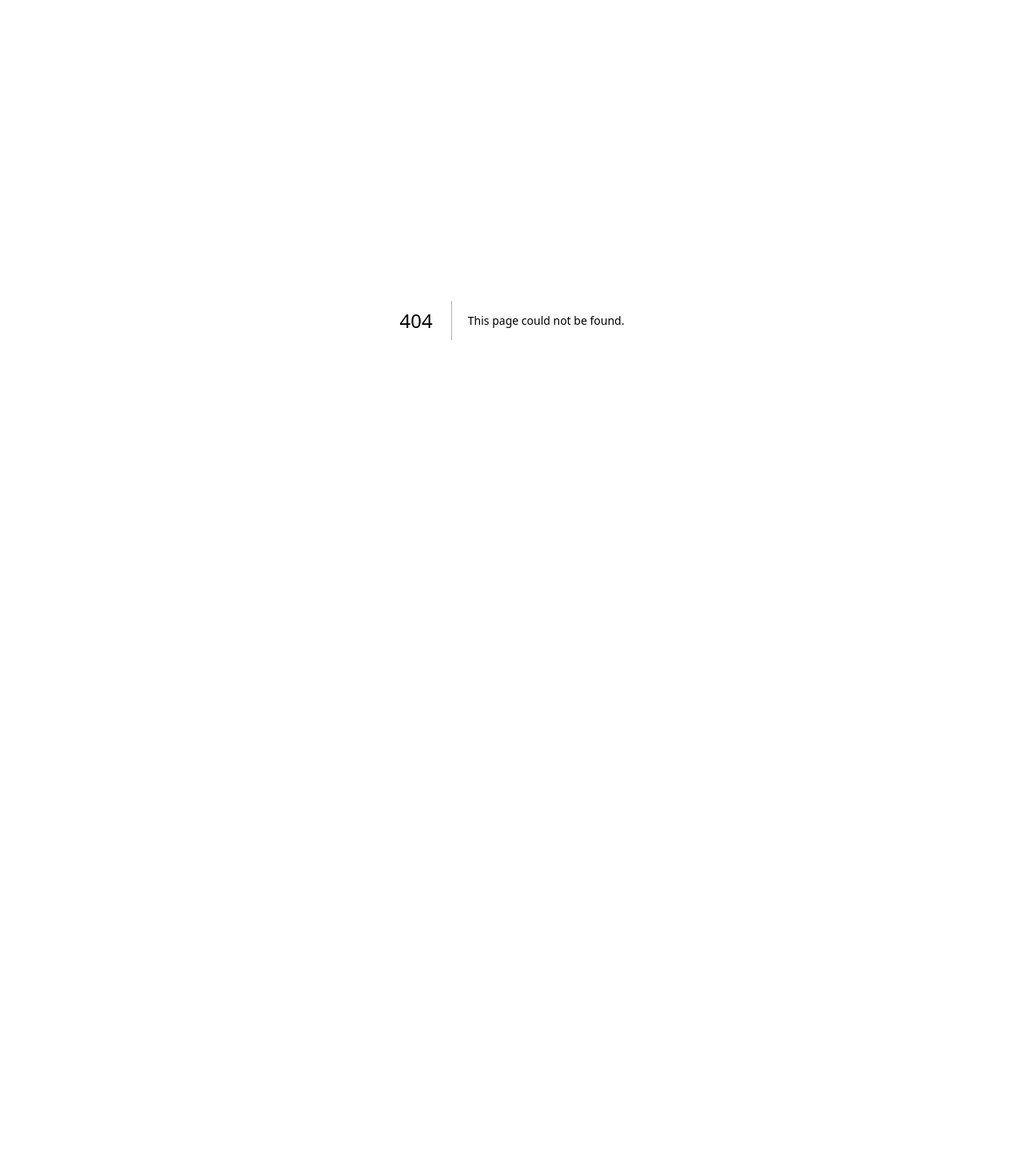
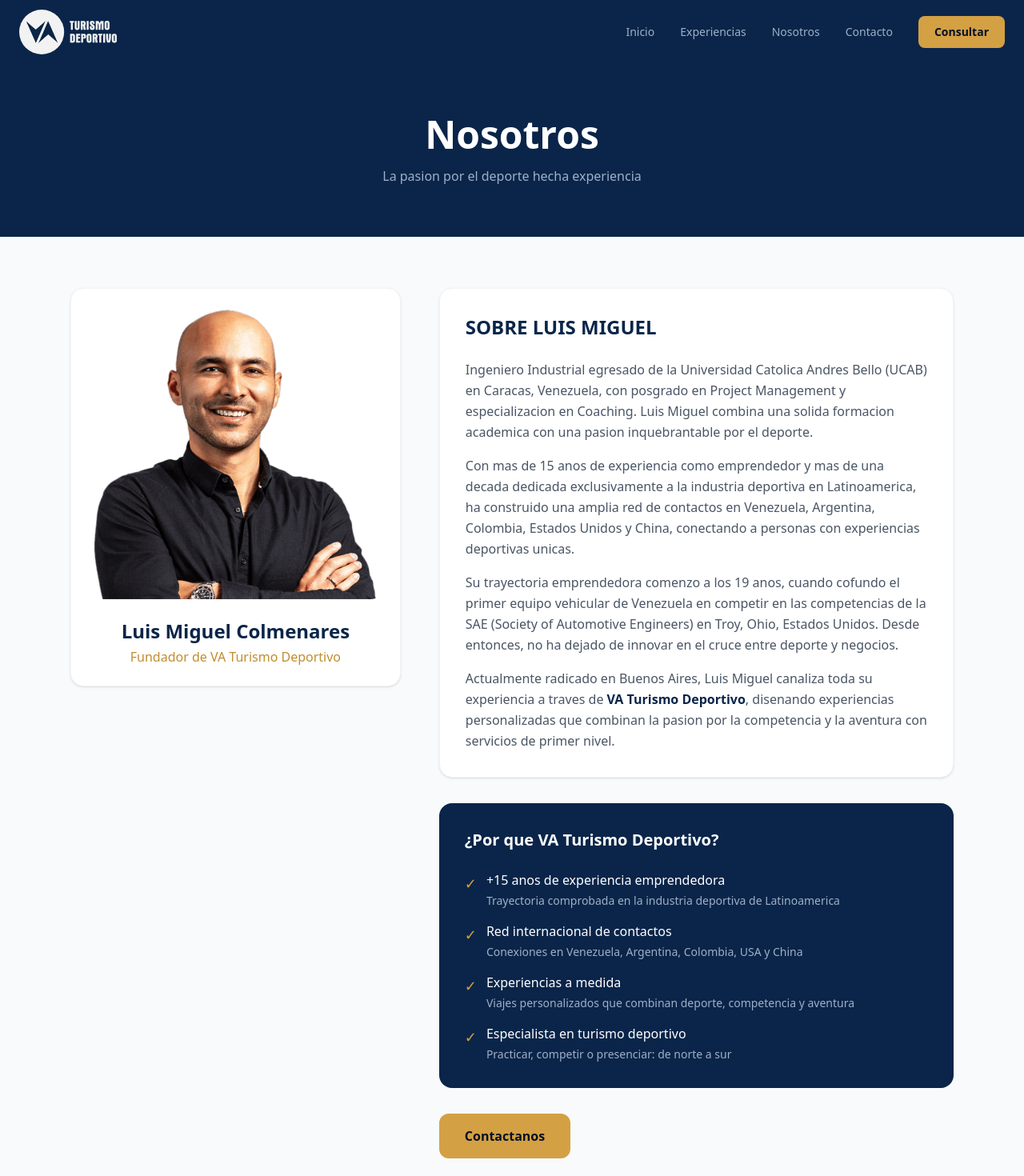
Before and after one commit to sergiogregorutti/va-turismo-deportivo, a Next.js app in the folder apps/web/: page /nosotros in a window 1280 px wide. Before the commit this address had no page. Shown: the top 1470 px of the page at 80% size. Before the commit the page ends 800 px from the top, so only its background shows below. Built offline with nearby package versions, Linux system fonts and the light colour scheme.

Commit message:
Add Nosotros page

```diff
--- /dev/null
+++ b/apps/web/app/(public)/nosotros/page.tsx
@@ -0,0 +1,156 @@
+import Image from "next/image";
+import Link from "next/link";
+import type { Metadata } from "next";
+
+export const metadata: Metadata = {
+  title: "Nosotros | VA Turismo Deportivo",
+  description:
+    "Conoce a Luis Miguel Colmenares, fundador de VA Turismo Deportivo. Mas de 15 anos de experiencia en la industria deportiva de Latinoamerica.",
+};
+
+export default function NosotrosPage() {
+  return (
+    <div className="bg-gray-50 min-h-screen">
+      {/* Header */}
+      <section className="bg-navy-700 text-white py-16">
+        <div className="max-w-7xl mx-auto px-4 sm:px-6 text-center">
+          <h1 className="font-heading text-4xl md:text-5xl font-bold mb-4">
+            Nosotros
+          </h1>
+          <p className="text-navy-200 max-w-2xl mx-auto">
+            La pasion por el deporte hecha experiencia
+          </p>
+        </div>
+      </section>
+
+      {/* About Section */}
+      <section className="py-16">
+        <div className="max-w-6xl mx-auto px-4 sm:px-6">
+          <div className="grid grid-cols-1 lg:grid-cols-5 gap-12 items-start">
+            {/* Photo */}
+            <div className="lg:col-span-2">
+              <div className="bg-white rounded-2xl shadow-sm border border-gray-100 p-6">
+                <Image
+                  src="/images/luismiguelcolmenares.png"
+                  alt="Luis Miguel Colmenares"
+                  width={500}
+                  height={500}
+                  className="w-full rounded-xl"
+                />
+                <div className="mt-6 text-center">
+                  <h2 className="font-heading text-2xl font-bold text-navy-700">
+                    Luis Miguel Colmenares
+                  </h2>
+                  <p className="text-gold-500 font-medium mt-1">
+                    Fundador de VA Turismo Deportivo
+                  </p>
+                </div>
+              </div>
+            </div>
+
+            {/* Bio */}
+            <div className="lg:col-span-3 space-y-8">
+              <div className="bg-white rounded-2xl shadow-sm border border-gray-100 p-8">
+                <h3 className="font-heading text-2xl font-bold text-navy-700 mb-6 uppercase">
+                  Sobre Luis Miguel
+                </h3>
+                <div className="space-y-4 text-gray-600 leading-relaxed">
+                  <p>
+                    Ingeniero Industrial egresado de la Universidad Catolica
+                    Andres Bello (UCAB) en Caracas, Venezuela, con posgrado en
+                    Project Management y especializacion en Coaching. Luis Miguel
+                    combina una solida formacion academica con una pasion
+                    inquebrantable por el deporte.
+                  </p>
+                  <p>
+                    Con mas de 15 anos de experiencia como emprendedor y mas de
+                    una decada dedicada exclusivamente a la industria deportiva
+                    en Latinoamerica, ha construido una amplia red de contactos
+                    en Venezuela, Argentina, Colombia, Estados Unidos y China,
+                    conectando a personas con experiencias deportivas unicas.
+                  </p>
+                  <p>
+                    Su trayectoria emprendedora comenzo a los 19 anos, cuando
+                    cofundo el primer equipo vehicular de Venezuela en competir
+                    en las competencias de la SAE (Society of Automotive
+                    Engineers) en Troy, Ohio, Estados Unidos. Desde entonces, no
+                    ha dejado de innovar en el cruce entre deporte y negocios.
+                  </p>
+                  <p>
+                    Actualmente radicado en Buenos Aires, Luis Miguel canaliza
+                    toda su experiencia a traves de{" "}
+                    <strong className="text-navy-700">
+                      VA Turismo Deportivo
+                    </strong>
+                    , disenando experiencias personalizadas que combinan la
+                    pasion por la competencia y la aventura con servicios de
+                    primer nivel.
+                  </p>
+                </div>
+              </div>
+
+              <div className="bg-navy-700 rounded-2xl p-8 text-white">
+                <h3 className="font-heading text-xl font-bold mb-6">
+                  ¿Por que VA Turismo Deportivo?
+                </h3>
+                <ul className="space-y-4">
+                  <li className="flex items-start gap-3">
+                    <span className="text-gold-400 text-lg mt-0.5">✓</span>
+                    <div>
+                      <p className="font-medium">
+                        +15 anos de experiencia emprendedora
+                      </p>
+                      <p className="text-navy-200 text-sm mt-1">
+                        Trayectoria comprobada en la industria deportiva de
+                        Latinoamerica
+                      </p>
+                    </div>
+                  </li>
+                  <li className="flex items-start gap-3">
+                    <span className="text-gold-400 text-lg mt-0.5">✓</span>
+                    <div>
+                      <p className="font-medium">Red internacional de contactos</p>
+                      <p className="text-navy-200 text-sm mt-1">
+                        Conexiones en Venezuela, Argentina, Colombia, USA y China
+                      </p>
+                    </div>
+                  </li>
+                  <li className="flex items-start gap-3">
+                    <span className="text-gold-400 text-lg mt-0.5">✓</span>
+                    <div>
+                      <p className="font-medium">Experiencias a medida</p>
+                      <p className="text-navy-200 text-sm mt-1">
+                        Viajes personalizados que combinan deporte, competencia y
+                        aventura
+                      </p>
+                    </div>
+                  </li>
+                  <li className="flex items-start gap-3">
+                    <span className="text-gold-400 text-lg mt-0.5">✓</span>
+                    <div>
+                      <p className="font-medium">
+                        Especialista en turismo deportivo
+                      </p>
+                      <p className="text-navy-200 text-sm mt-1">
+                        Practicar, competir o presenciar: de norte a sur
+                      </p>
+                    </div>
+                  </li>
+                </ul>
+              </div>
+
+              <div className="text-center lg:text-left">
+                <Link
+                  href="/contacto"
+                  className="inline-block bg-gold-400 hover:bg-gold-500 text-navy-900 font-semibold px-8 py-4 rounded-xl transition-colors"
+                >
+                  Contactanos
+                </Link>
+              </div>
+            </div>
+          </div>
+        </div>
+      </section>
+    </div>
+  );
+}
--- a/apps/web/src/components/layout/Footer.tsx
+++ b/apps/web/src/components/layout/Footer.tsx
@@ -43,6 +43,14 @@
                   className="text-navy-300 hover:text-white transition-colors text-sm"
                 >
                   Experiencias
+                </Link>
+              </li>
+              <li>
+                <Link
+                  href="/nosotros"
+                  className="text-navy-300 hover:text-white transition-colors text-sm"
+                >
+                  Nosotros
                 </Link>
               </li>
               <li>
--- a/apps/web/src/components/layout/Header.tsx
+++ b/apps/web/src/components/layout/Header.tsx
@@ -8,6 +8,7 @@
 const navLinks = [
   { href: "/", label: "Inicio" },
   { href: "/experiencias", label: "Experiencias" },
+  { href: "/nosotros", label: "Nosotros" },
   { href: "/contacto", label: "Contacto" },
 ];
 
```
Also changed, not shown: apps/web/public/images/luismiguelcolmenares.png (added).
